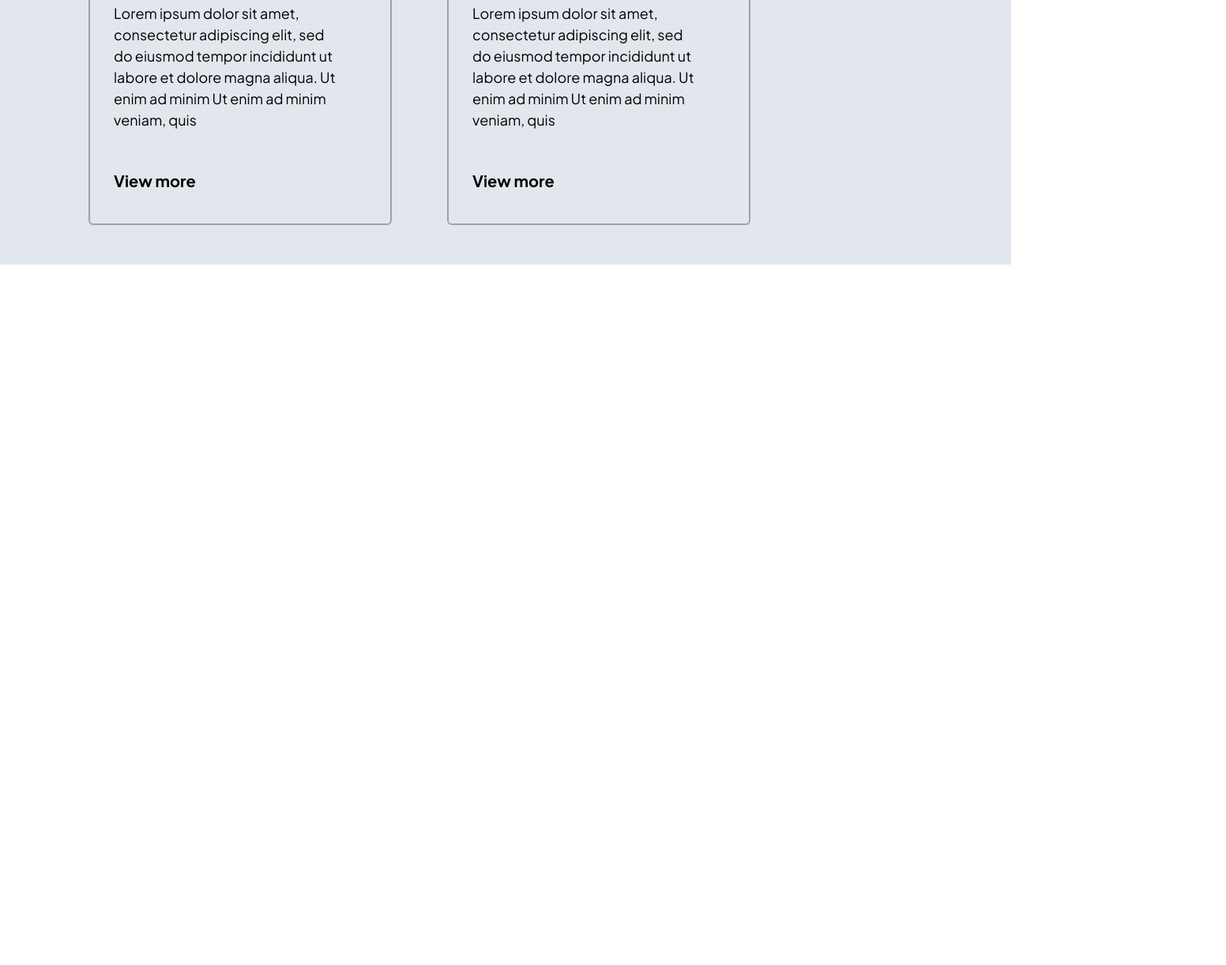
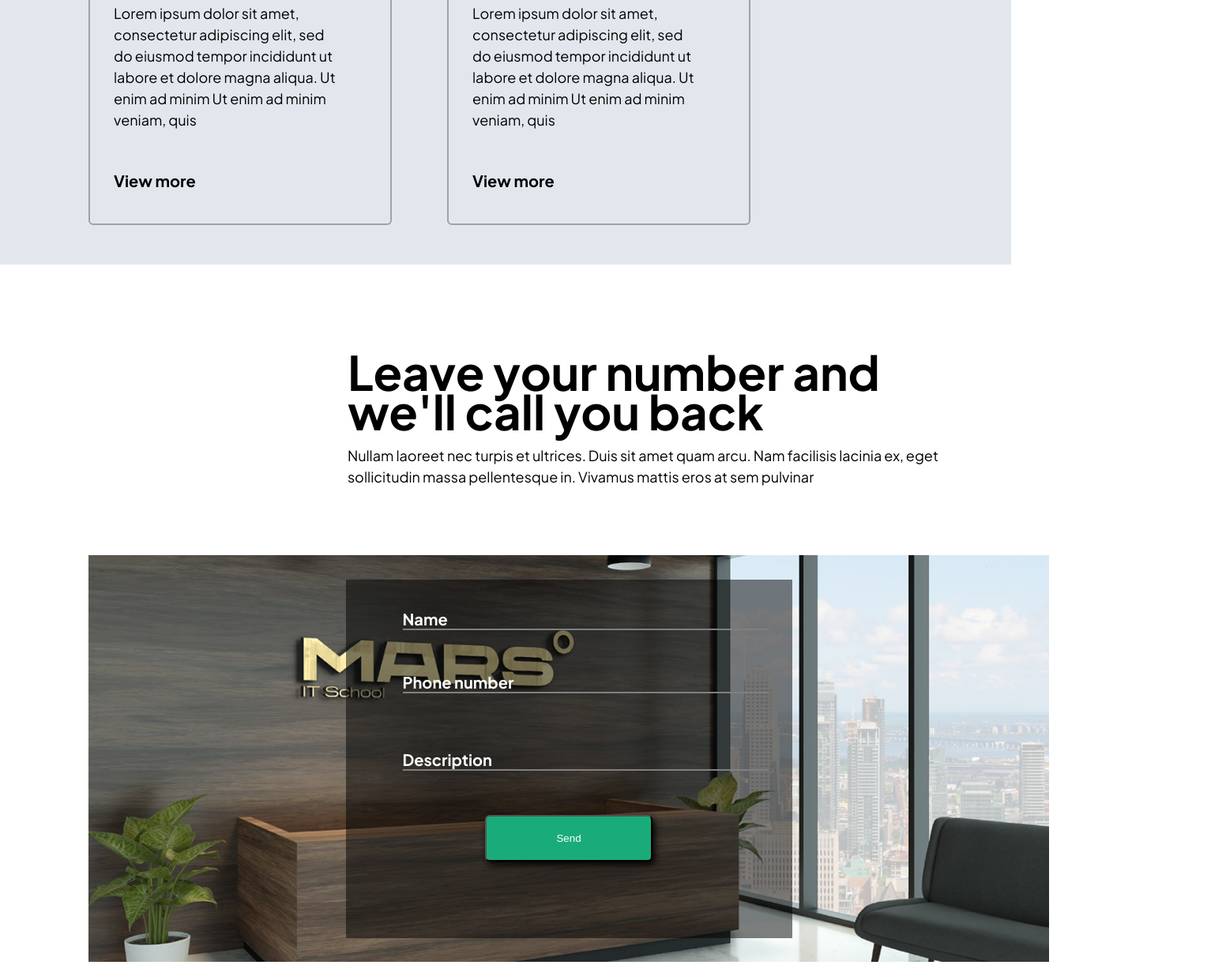
Before and after one commit to Behruz12390/4-5-dars, a plain HTML site: page index.html in a window 1280 px wide. Shown: the part 1438-2660 px from the top of the page at 79% size, 1552 px wide, since content can reach past the window. Before the commit the page ends 1773 px from the top, so only its background shows below. Drawn offline with Linux system fonts and the light colour scheme.

Commit message:
first commit

```diff
--- a/index.html
+++ b/index.html
@@ -144,6 +144,38 @@
             </div>
         </section>
     </main>
+    <footer class="container">
+        <div class="yop">
+            <div class="h1-p">
+                <div class="hhh111">
+                    <h1>Leave your number and we'll call you back</h1>
+                </div>
+                <div class="pppp">
+                    <p>Nullam laoreet nec turpis et ultrices. Duis sit amet quam arcu. Nam facilisis lacinia ex, eget
+                        sollicitudin massa pellentesque in. Vivamus mattis eros at sem pulvinar</p>
+                </div>
+            </div>
+            <div class="form">
+                <form action="">
+                    <div class="zakir"><label for="">Name</label>
+                        <hr class="hr">
+                    </div>
+                    <div class="zakir2"><label for="">Phone number</label>
+                        <hr class="hr">
+                    </div>
+                    <div class="zakir3"><label for="">Description</label>
+                        <hr class="hr">
+                    </div>
+                    <div class="zakir4">
+                        <button class="zxca">Send</button>
+                    </div>
+                </form>
+            </div>
+        </div>
+        <div class="foot">
+            <img src="./assets/images/Footer.svg" alt="">
+        </div>
+    </footer>
 </body>
 
 </html>
--- a/style.css
+++ b/style.css
@@ -178,23 +178,136 @@ iframe {
     line-height: 28px;
     text-align: left;
 }
-a{
+
+a {
     color: black;
 }
-.card1:hover{
+
+.card1:hover {
     background-color: #1AAB7B;
     color: #ffffff;
 }
 
-.card1:hover a{
+.card1:hover a {
     color: white;
 }
-.st1{
+
+.st1 {
     display: flex;
     justify-content: space-between;
 }
-.st2{
+
+.st2 {
     display: flex;
     gap: 70px;
     padding-bottom: 50px;
 }
+
+.hhh111 {
+    font-family: Plus Jakarta Sans;
+    font-size: 30px;
+    font-weight: 500;
+    line-height: 50.4px;
+    padding-bottom: 16px;
+}
+
+.pppp {
+    font-family: Plus Jakarta Sans;
+    font-size: 18px;
+    font-weight: 400;
+    line-height: 27px;
+}
+
+.h1-p {
+    width: 784.13px;
+    height: 197px;
+    margin: 111px 327.94px 60px 327.94px;
+}
+
+form {
+    width: 565px;
+    height: 454px;
+    background-color: rgba(0, 0, 0, 0.5);
+}
+
+.form {
+    background-image: url(./assets/images/image\ 1.png);
+    margin-bottom: 51px;
+    width: 1216px;
+    height: 515px;
+    display: flex;
+    align-items: center;
+    justify-content: center;
+}
+
+label {
+    font-family: Plus Jakarta Sans;
+    font-size: 20px;
+    font-weight: 700;
+    line-height: 25.2px;
+    text-align: left;
+    color: white;
+}
+
+.hr {
+    width: 463.24px;
+    height: 0px;
+    border: 1px solid grey;
+}
+
+.zakir {
+    width: 463.24px;
+    height: 46px;
+    padding-left: 72.03px;
+    padding-top: 37px;
+    padding-right: 29.73px;
+}
+
+.zakir2 {
+    padding-top: 71px;
+    padding-left: 72.03px;
+    padding-right: 29.73px;
+    padding-bottom: 71px;
+}
+
+.zakir3 {
+    padding-left: 72.03px;
+    padding-right: 29.73px;
+    padding-bottom: 60px;
+}
+
+.zxca {
+    padding: 20px 88.07px;
+    border-radius: 6px;
+    color: white;
+    background-color: #1AAB7B;
+    transform: translateY(-4px);
+    box-shadow: 3px 4px 10px black;
+    cursor: pointer;
+    margin: 0 auto;
+}
+
+.zxca:hover {
+    background-color: #0e9d6d;
+}
+
+.zxca:active {
+    transform: translateY(0px);
+    box-shadow: 1px 1px 4px black;
+    background-color: #0bbc81
+}
+
+.zakir4 {
+    display: flex;
+    justify-content: center;
+    align-items: center;
+}
+
+.yop {
+    margin-bottom: 51px;
+}
+
+.foot {
+    width: 1440px;
+    height: 278px;
+}
```
Also changed, not shown: assets/images/Footer.svg (added), assets/images/image 1.png (added).
